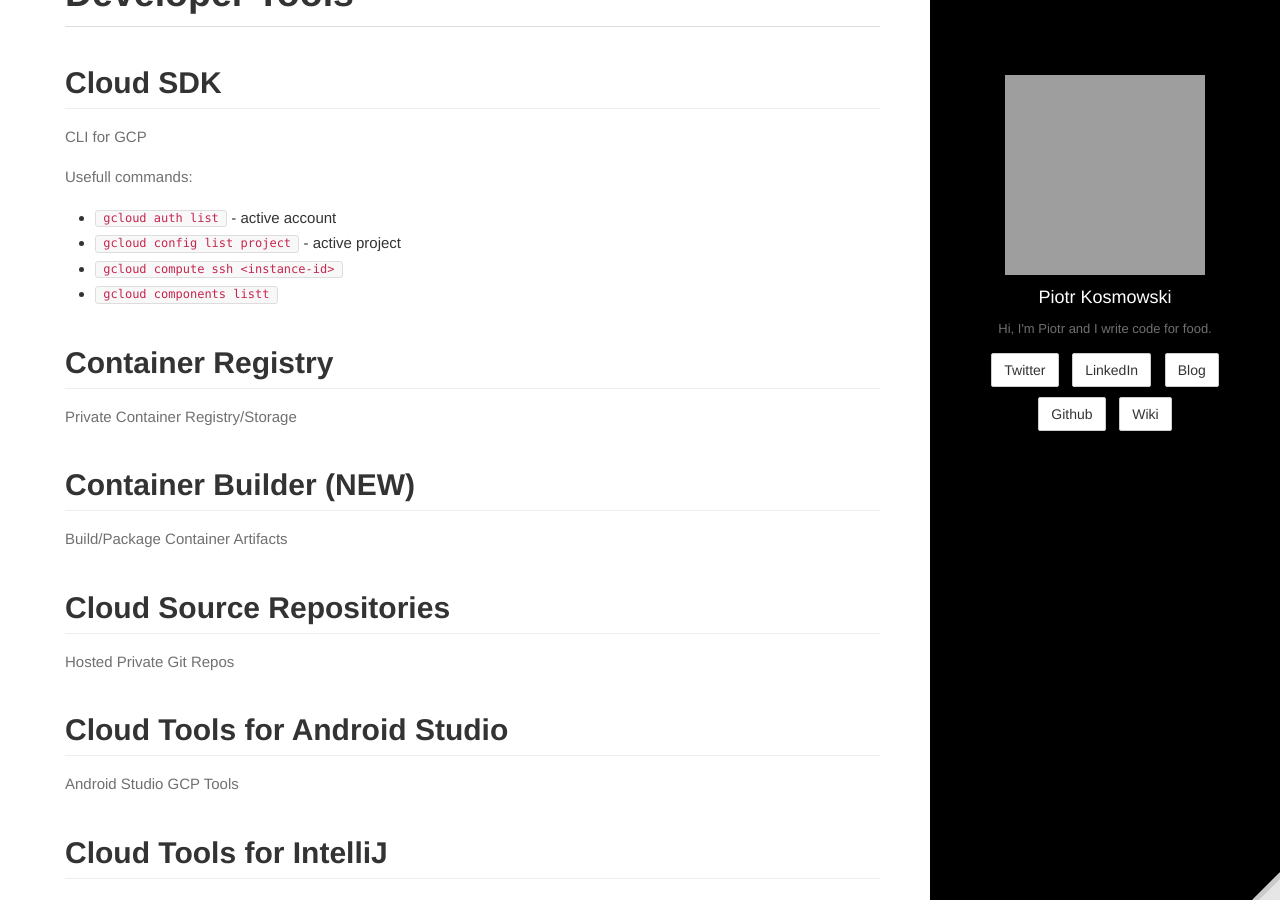
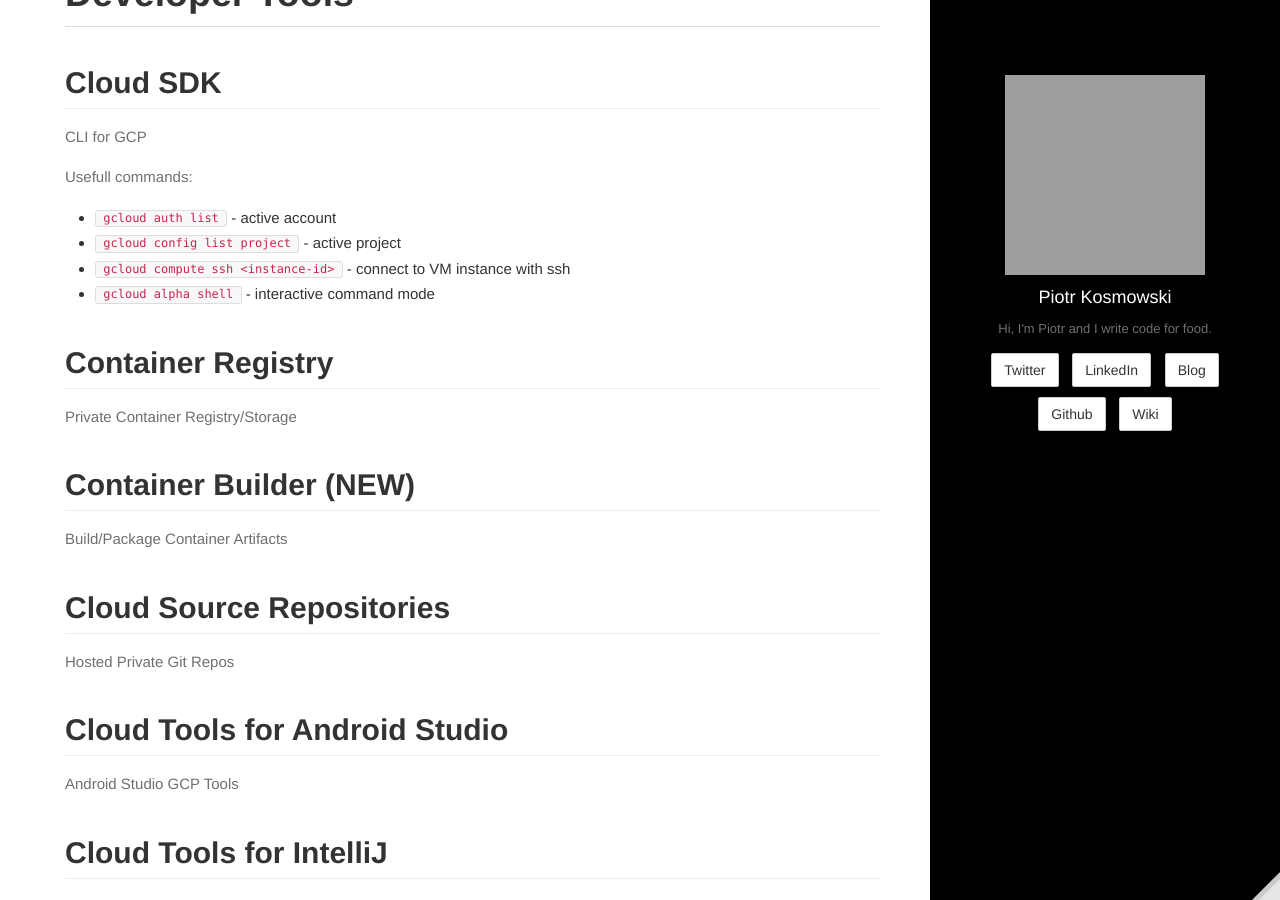
Before and after one commit to kospiotr/kospiotr.github.io, a Jekyll site: the page built from wiki/gcp.md, in a window 1280 px wide and 900 px high, scrolled down 10064 px. Built offline with Jekyll 4.4.1, drawn with Linux system fonts in a browser that asks for light colours; grey boxes are pictures that could not be loaded.

Commit message:
Update gcp.md

```diff
--- a/wiki/gcp.md
+++ b/wiki/gcp.md
@@ -206,8 +206,8 @@
 
 * `gcloud auth list` - active account
 * `gcloud config list project` - active project
-* `gcloud compute ssh <instance-id>`
-* `gcloud components listt`
+* `gcloud compute ssh <instance-id>` - connect to VM instance with ssh
+* `gcloud alpha shell` - interactive command mode
 
 ## Container Registry
 Private Container Registry/Storage
```
